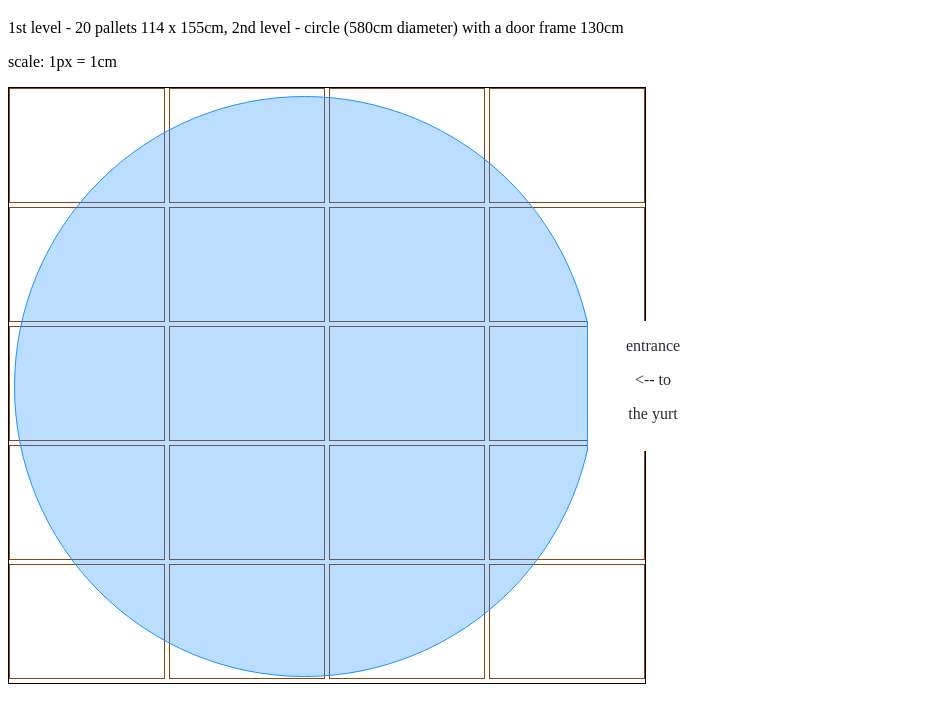
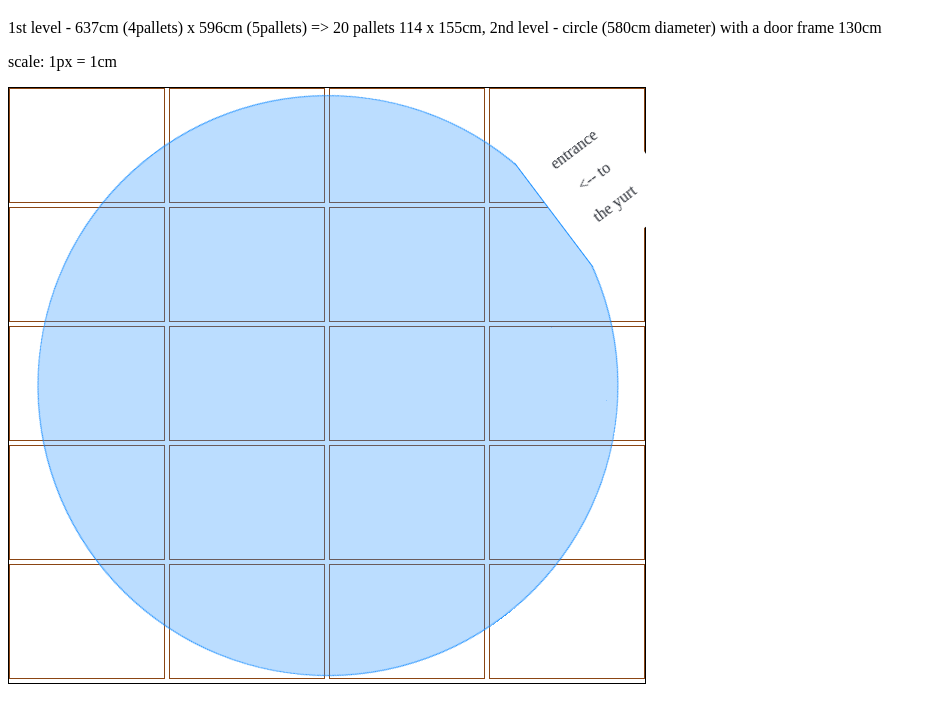
Before and after one commit to kawaiiyoshiyuki/yurt, a plain HTML site: page index.html in a window 1280 px wide. Shown: the part 67-790 px from the top of the page, without its empty margins (0-937 px from the left). Drawn offline with Linux system fonts and the light colour scheme.

Commit message:
rotate yurt

```diff
--- a/index.html
+++ b/index.html
@@ -6,7 +6,7 @@
 </head>
 <body>
   <h1>Yurt - floor plans</h1>
-  <p>1st level - 20 pallets 114 x 155cm, 2nd level - circle (580cm diameter) with a door frame 130cm</p>
+  <p>1st level - 637cm (4pallets) x 596cm (5pallets) => 20 pallets 114 x 155cm, 2nd level - circle (580cm diameter) with a door frame 130cm</p>
   <p>scale: 1px = 1cm</p>
   <div class="main">
     <div class="yurtbox">
--- a/style.css
+++ b/style.css
@@ -21,13 +21,15 @@ h1 {
     position: fixed;
     background: transparent;
     width: 800px;
+    transform: rotate(-37deg);
+    margin-top: -63px;
 }
 
 .entry {
-    width: 130px;
+    width: 110px;
     height: 130px;
     margin-top: -356px;
-    margin-right: 91px;
+    margin-right: 111px;
     float: right;
     border-left: 1px solid dodgerblue;
     background: white;
```
